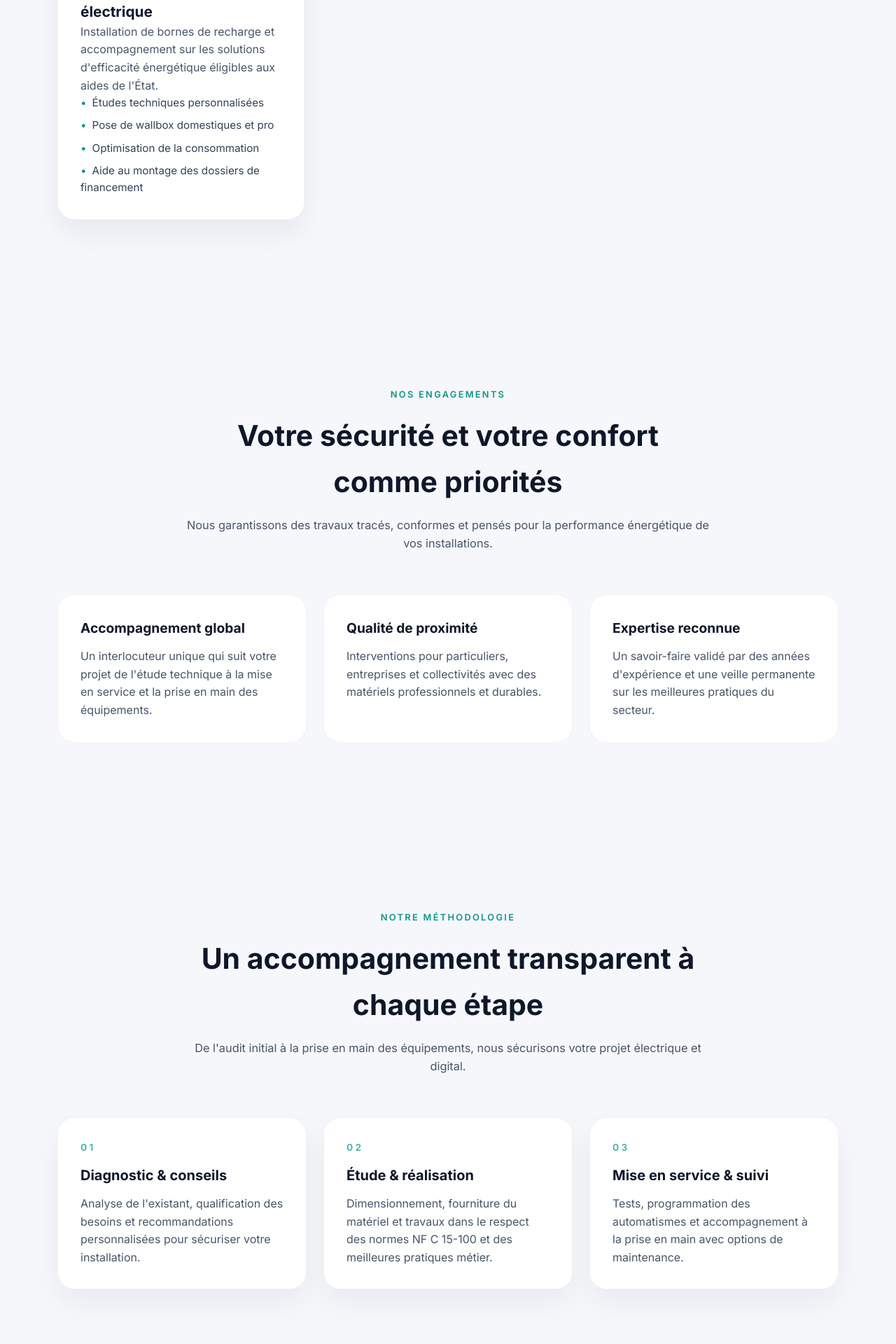
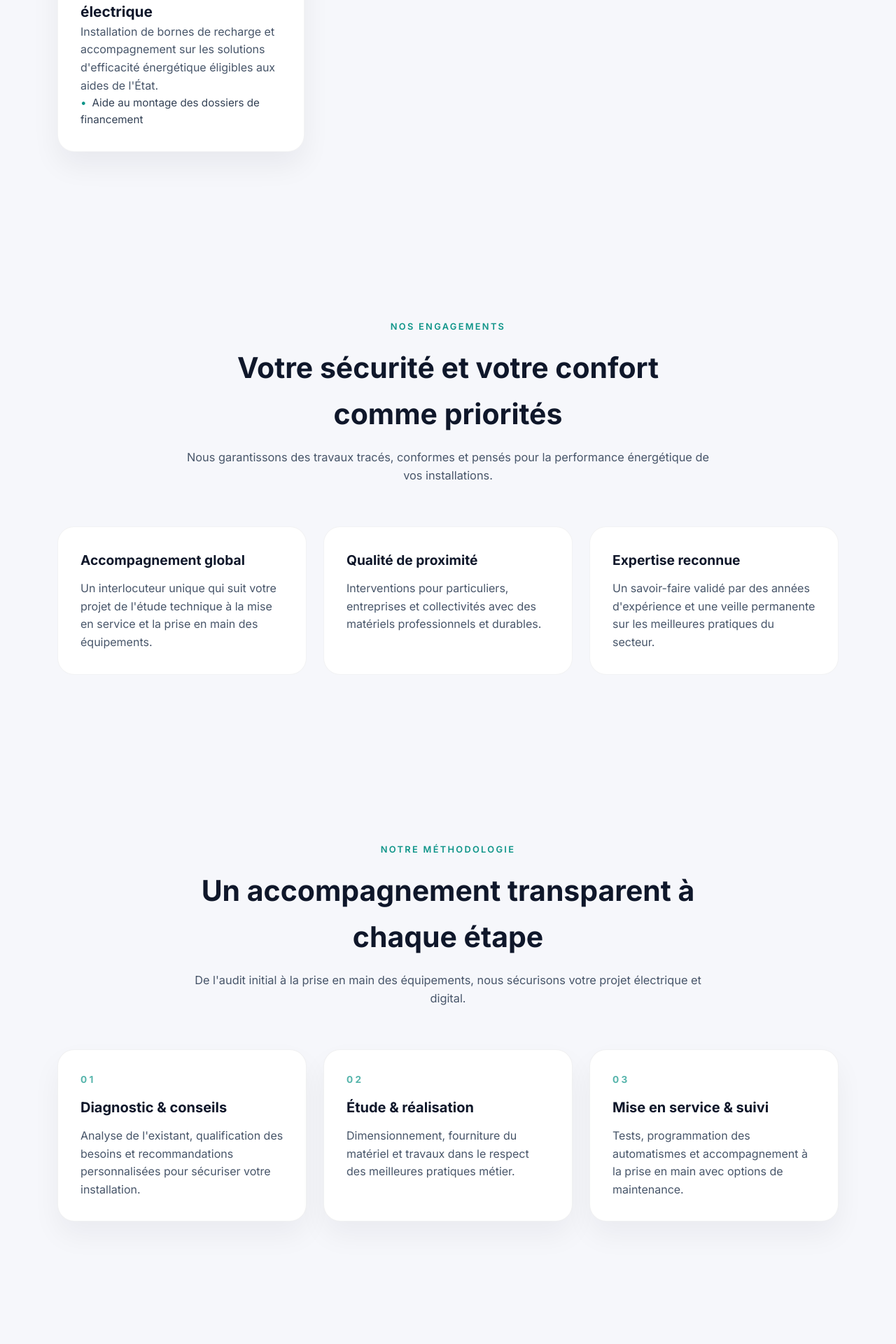
Before and after one commit to Yasser-Bouyanfif/harkelec, a React (Create React App) app: page / in a window 1280 px wide. Shown: the part 2040-3960 px from the top of the page at 70% size. Built offline with nearby package versions, Linux system fonts and the light colour scheme.

Commit message:
Remove stricken energy service items

```diff
--- a/src/App.js
+++ b/src/App.js
@@ -43,9 +43,6 @@ const services = [
     description:
       "Installation de bornes de recharge et accompagnement sur les solutions d'efficacité énergétique éligibles aux aides de l'État.",
     items: [
-      "Études techniques personnalisées",
-      "Pose de wallbox domestiques et pro",
-      "Optimisation de la consommation",
       "Aide au montage des dossiers de financement",
     ],
     icon: "🔋",
@@ -79,7 +76,7 @@ const process = [
   {
     title: "Étude & réalisation",
     description:
-      "Dimensionnement, fourniture du matériel et travaux dans le respect des normes NF C 15-100 et des meilleures pratiques métier.",
+      "Dimensionnement, fourniture du matériel et travaux dans le respect des meilleures pratiques métier.",
   },
   {
     title: "Mise en service & suivi",
```
